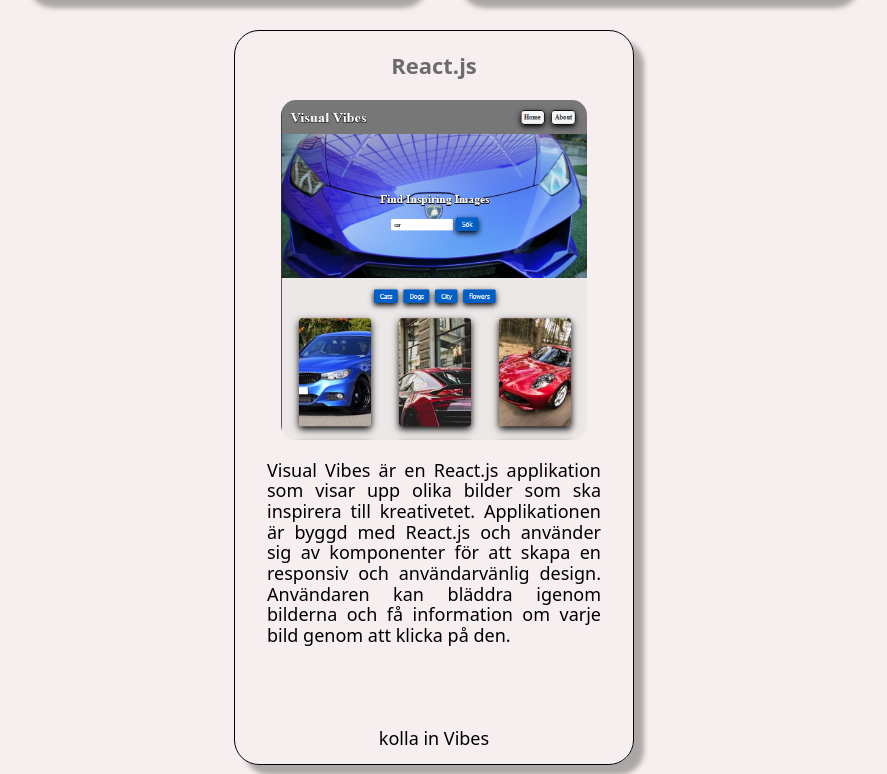
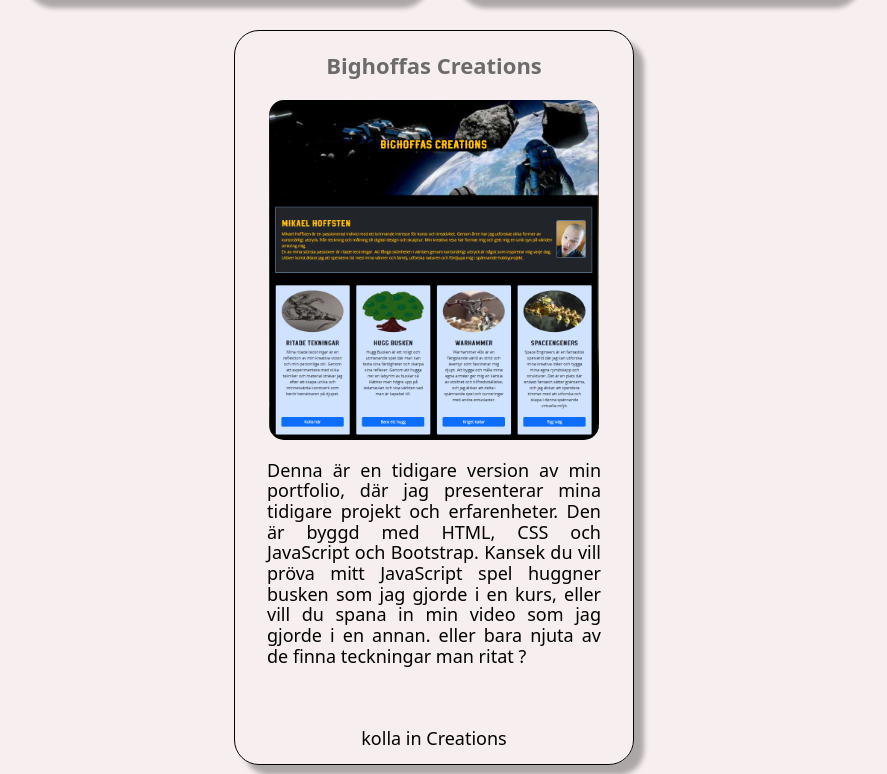
Before and after one commit to bighoffa89/bighoffa89.github.io, a plain HTML site: page pages/projekt.html in a window 1280 px wide. Shown: the part 1646-2420 px from the top of the page, without its empty margins (206-1093 px from the left). Drawn offline with Linux system fonts and the light colour scheme.

Commit message:
one new file:   imges/Bighoffascreations.PNG

```diff
--- a/pages/projekt.html
+++ b/pages/projekt.html
@@ -102,26 +102,27 @@
               >
             </div>
             <div class="card">
-              <h3 class="card_titel">React.js</h3>
+              <h3 class="card_titel">Bighoffas Creations</h3>
               <div class="card_img_container">
                 <img
                   loading="lazy"
                   class="card_img"
-                  src="../imges/virsual.PNG"
+                  src="../imges/Bighoffascreations.PNG"
                   alt="Guld ring med månformad symbol och stjärna"
                 />
               </div>
 
               <p class="card_text">
-                Visual Vibes är en React.js applikation som visar upp olika
-                bilder som ska inspirera till kreativetet. Applikationen är
-                byggd med React.js och använder sig av komponenter för att skapa
-                en responsiv och användarvänlig design. Användaren kan bläddra
-                igenom bilderna och få information om varje bild genom att
-                klicka på den.
+                Denna är en tidigare version av min portfolio, där jag
+                presenterar mina tidigare projekt och erfarenheter. Den är byggd
+                med HTML, CSS och JavaScript och Bootstrap. Kansek du vill pröva
+                mitt JavaScript spel huggner busken som jag gjorde i en kurs,
+                eller vill du spana in min video som jag gjorde i en annan.
+                eller bara njuta av de finna teckningar man ritat ?
               </p>
-              <a href="https://bighoffa89.github.io/Visual_Vibes.github.io/"
-                >kolla in Vibes</a
+              <a
+                href="https://bighoffa89.github.io/bighoffasCreations.github.io/"
+                >kolla in Creations</a
               >
             </div>
           </div>
```
Also changed, not shown: imges/Bighoffascreations.PNG (added).
